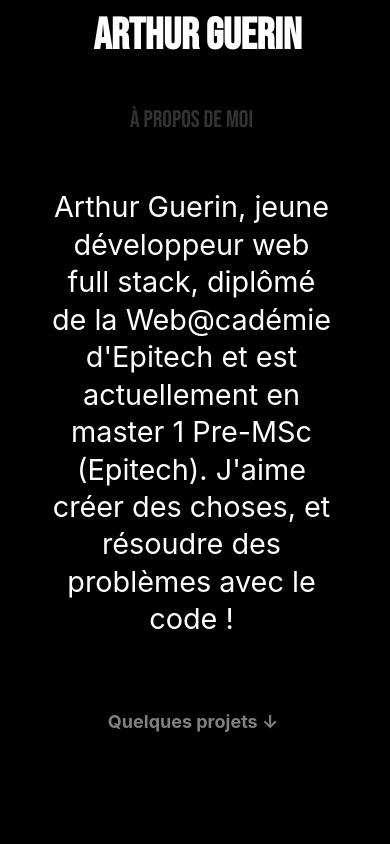
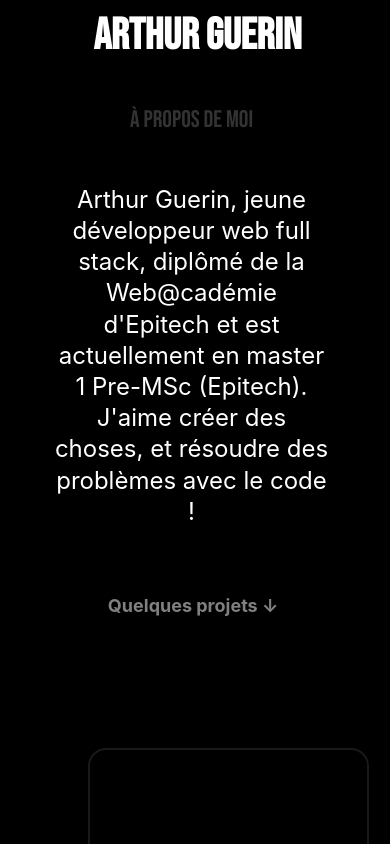
Before and after one commit to Arthuros727/portfoliov2, a React (Create React App) app in the folder arthur-guerin-portfolio/: page / in a window 390 px wide. Shown: the top 844 px of the page. Built offline with nearby package versions, Linux system fonts and the light colour scheme.

Commit message:
commit auto

```diff
--- a/arthur-guerin-portfolio/src/components/About.css
+++ b/arthur-guerin-portfolio/src/components/About.css
@@ -97,7 +97,7 @@
   @media (max-height: 950px) {
     #about-text {
 
-    font-size: 180%;
+    font-size: 150%;
   }
 
 }
```
